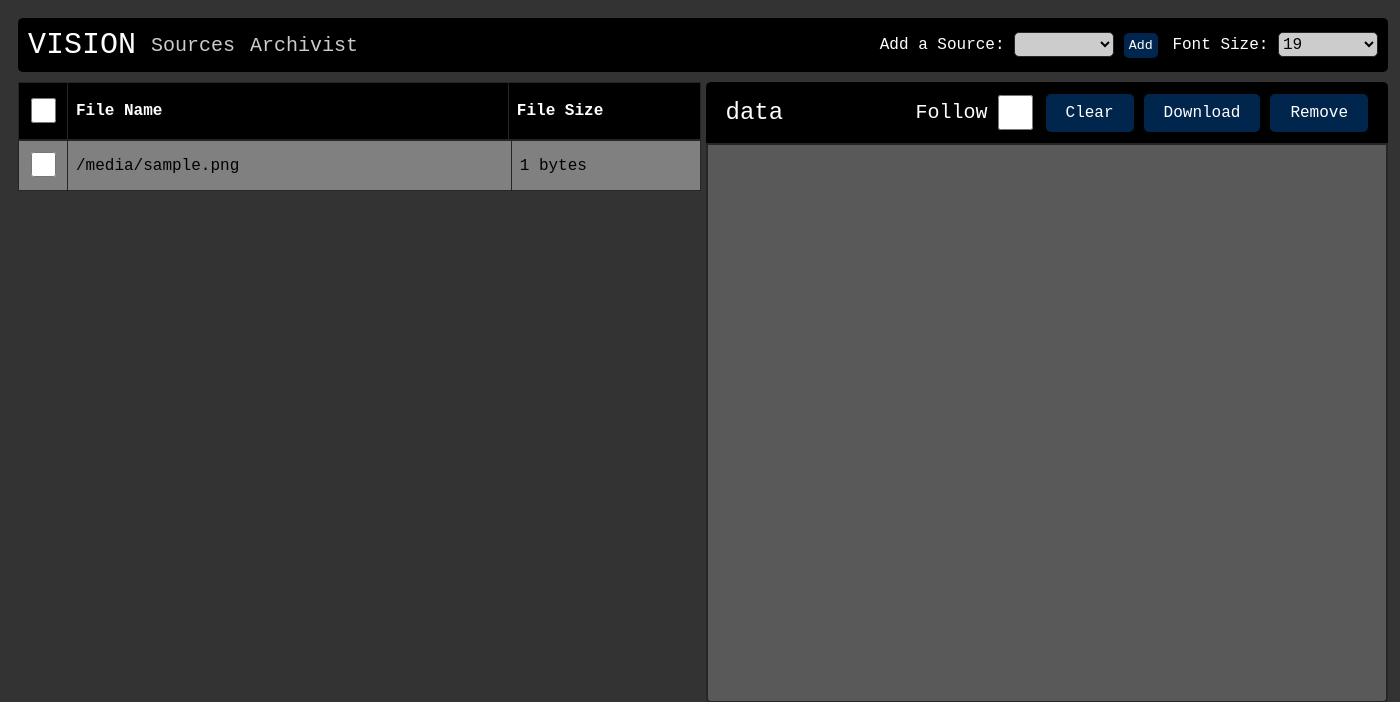
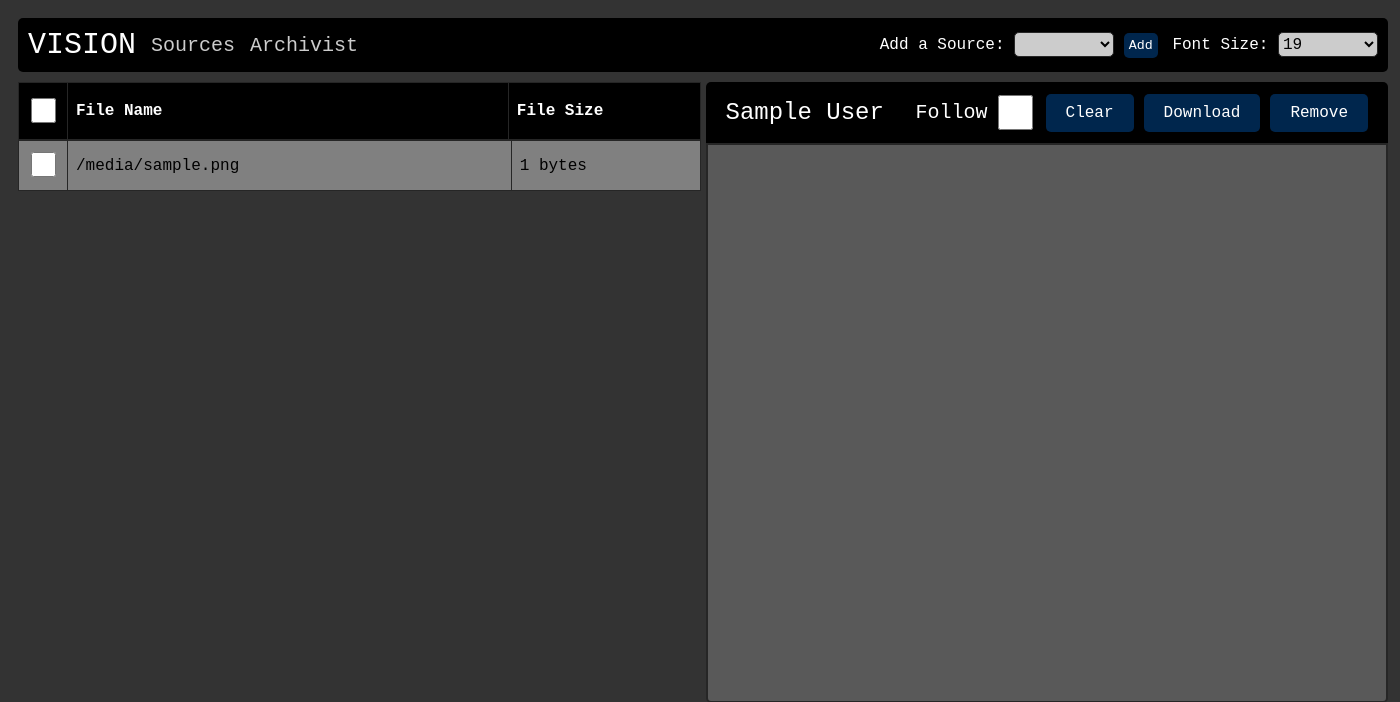
Before and after one commit to l3LUEPHOENIX/vision, a Flask app: page /archivist/1 in a window 1400 px wide. Shown: the top 702 px of the page. Run offline with Flask 3, Linux system fonts and the light colour scheme; the visitor is signed in with stand-in values (Sample User, id 1); a database or web service that is not in the repository returns one stand-in record (values such as "Sample title"); lists and menus that the app fills with data are empty; some libraries are stand-ins or nearby versions.

Commit message:
archivist route now accepts path variable (list); archivist.html adjusted

```diff
--- a/log-source/event_generator.py
+++ b/log-source/event_generator.py
@@ -13,10 +13,10 @@ while True:
 
     print(f"Successful write count: {count}")
 
-    count += 1
-
     if count % 20 == 0:
         with open(f"/opt/log-source/dummy_dir/dummy_doc{str(int(count/20))}.txt", "w") as file:
             file.write(str(os.urandom(1000).hex()))
 
+    count += 1
+
     time.sleep(0.5)
--- a/vision/app.py
+++ b/vision/app.py
@@ -50,14 +50,23 @@ def index():
     data = list(VISION_VIEWER_SOURCES.find())
     return render_template('index.html',logsources=data)
 
-@app.route('/archivist/<source>', methods=['GET','POST'])
+@app.route('/archivist/<path:path_sources>', methods=['GET','POST'])
 @vision_login_required
-def archivist(source=None):
-    if source == None:
-        return render_template('archivist.html',files=None)
+def archivist(path_sources):
+    if request.method == 'POST':
+        pass
     else:
-        data = VISION_VIEWER_SOURCES.find_one({'displayname':source})
-        return render_template('archivist.html',files=data['files'])
+        listed_sources = path_sources.split("/")
+        source_docs = []
+        for source in listed_sources:
+            doc = VISION_VIEWER_SOURCES.find_one({'displayname':source})
+            data = {
+                'displayname' : doc['displayname'],
+                'files' : doc['files']
+            }
+            source_docs.append(data)
+
+        return render_template('archivist.html',sources_and_files=source_docs)
 
 @app.route('/api/<object>/<object_version>', methods=['POST'])
 @csrf.exempt
--- a/vision/templates/archivist.html
+++ b/vision/templates/archivist.html
@@ -38,6 +38,7 @@
         </select>
       </form>
     </div>
+    {% for source in sources_and_files %}
     <table class="scrolldown">
         <thead>
             <tr>
@@ -49,7 +50,7 @@
             </tr>
         </thead>
         <tbody>
-            {% for file in files %}
+            {% for file in source.files %}
                 <tr id="{{ file.file_name }}">
                     <td id="{{ file.file_name }}-selection">
                         <input form="source-form" type="checkbox" name="selection" class="selection-box">
@@ -60,21 +61,22 @@
             {% endfor %}
         </tbody>
     </table>
-    <div id="data-container" class="grid-item">
+    <div id="{{ source.displayname }}-container" class="grid-item">
       <div class="grid-item-header">
-          <div class="grid-item-header-title">data</div>
+          <div class="grid-item-header-title">{{ source.displayname }}</div>
           <div class="grid-item-header-checkbox-container">
               <label for="checkbox" class="grid-item-header-checkbox-label">Follow</label>
-              <input id="data-checkbox" type="checkbox" class="grid-item-header-checkbox">
+              <input id="{{ source.displayname }}-checkbox" type="checkbox" class="grid-item-header-checkbox">
           </div>
           <div class="grid-item-header-button-container">
-              <button onClick="clearTextarea('data')" class="grid-item-header-button">Clear</button>
-              <button onClick="downloadText('data')" class="grid-item-header-button">Download</button>
-              <button onClick="removeSource('data-container','data')" class="grid-item-header-button">Remove</button>
+              <button onClick="clearTextarea('{{ source.displayname }}')" class="grid-item-header-button">Clear</button>
+              <button onClick="downloadText('{{ source.displayname }}')" class="grid-item-header-button">Download</button>
+              <button onClick="removeSource('{{ source.displayname }}-container','{{ source.displayname }}')" class="grid-item-header-button">Remove</button>
           </div>
       </div>
-      <textarea id="data" class="grid-item-body" cols="80" rows="50" readonly="true" wrap="true"></textarea>
-  </div>
+      <textarea id="{{ source.displayname }}" class="grid-item-body" cols="80" rows="50" readonly="true" wrap="true"></textarea>
+    </div>
+    {% endfor %}
   </div>
 </body>
 </html>
```
Also changed, not shown: 1 other file.
